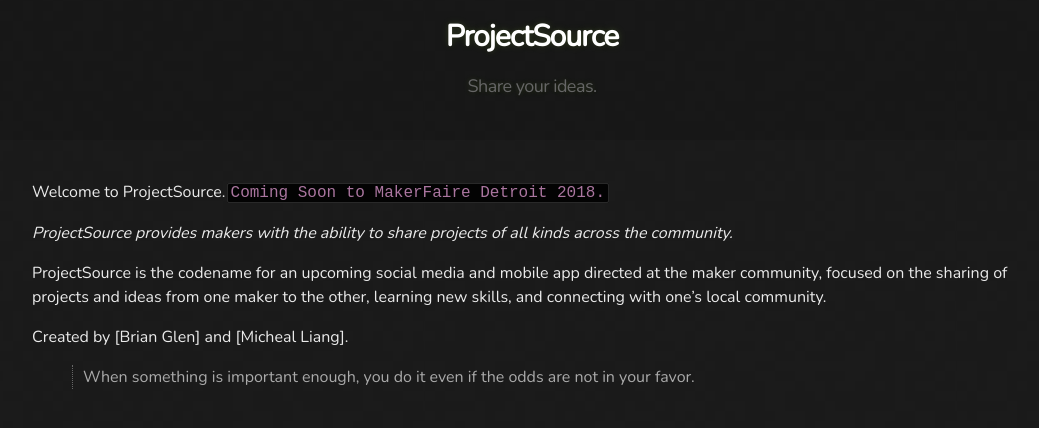
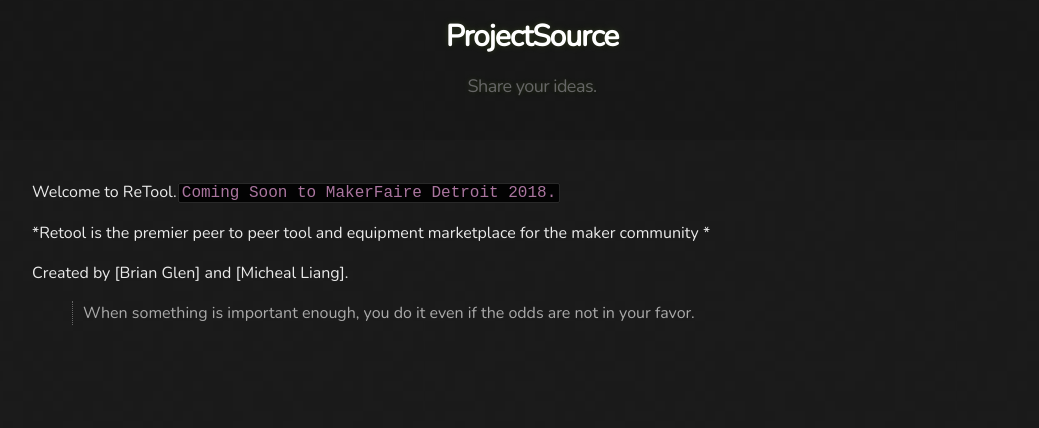
Before and after one commit to bglen/Equip, a Jekyll site: the page built from index.md, in a window 1280 px wide. Shown: the top 428 px of the page, without its empty margins (108-1147 px from the left). Built offline with Jekyll 4.4.1, drawn with Linux system fonts in a browser that asks for light colours.

Commit message:
Update index.md

```diff
--- a/index.md
+++ b/index.md
@@ -2,11 +2,9 @@
 layout: default
 ---
 
-Welcome to ProjectSource. `Coming Soon to MakerFaire Detroit 2018.`
+Welcome to ReTool. `Coming Soon to MakerFaire Detroit 2018.`
 
-*ProjectSource provides makers with the ability to share projects of all kinds across the community.*
-
-ProjectSource is the codename for an upcoming social media and mobile app directed at the maker community, focused on the sharing of projects and ideas from one maker to the other, learning new skills, and connecting with one's local community.
+*Retool is the premier peer to peer tool and equipment marketplace for the maker community *
 
 Created by [Brian Glen] and [Micheal Liang].
 
```
